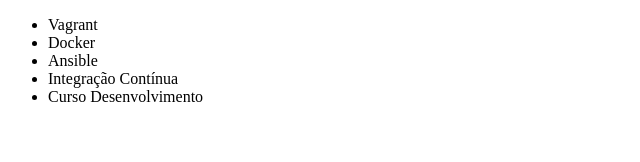
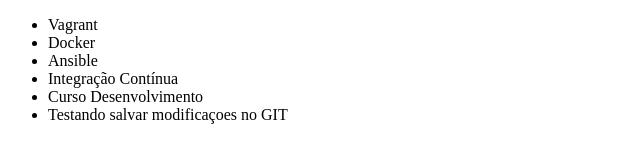
Before and after one commit to Nilton-Cesar-Dantas/Alura-git, a plain HTML site: page index.html in a window 1280 px wide. Shown: the whole page, without its empty margins (0-640 px from the left). Drawn offline with Linux system fonts and the light colour scheme.

Commit message:
Adcionando linha de teste em arquivo indes.html

```diff
--- a/index.html
+++ b/index.html
@@ -11,6 +11,7 @@
 		<li>Ansible</li>
 		<li>Integração Contínua</li>
 		<li>Curso Desenvolvimento</li>
+		<li>Testando salvar modificaçoes no GIT</li>
 	</ul>
 </body>
 </html>
```
